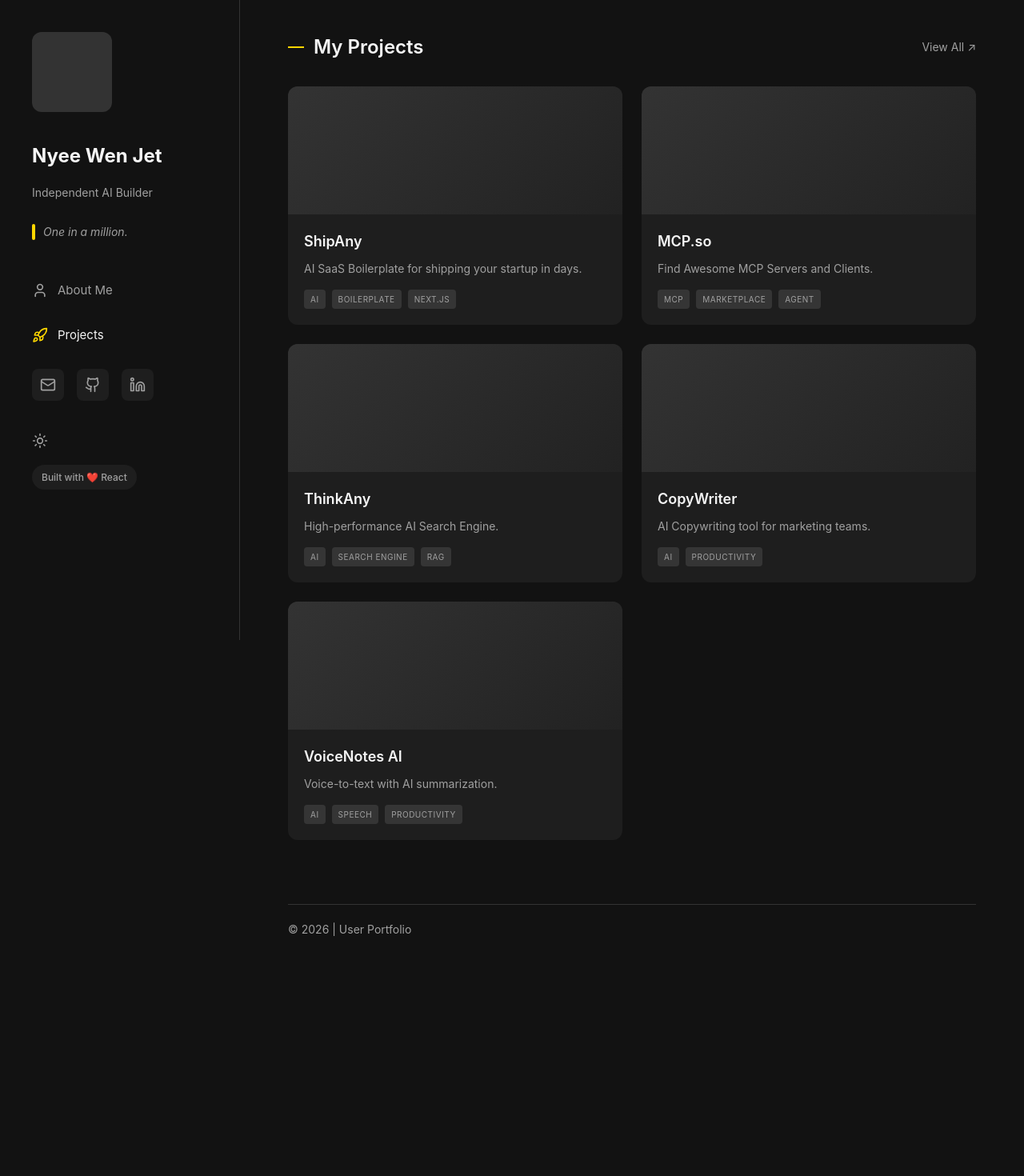
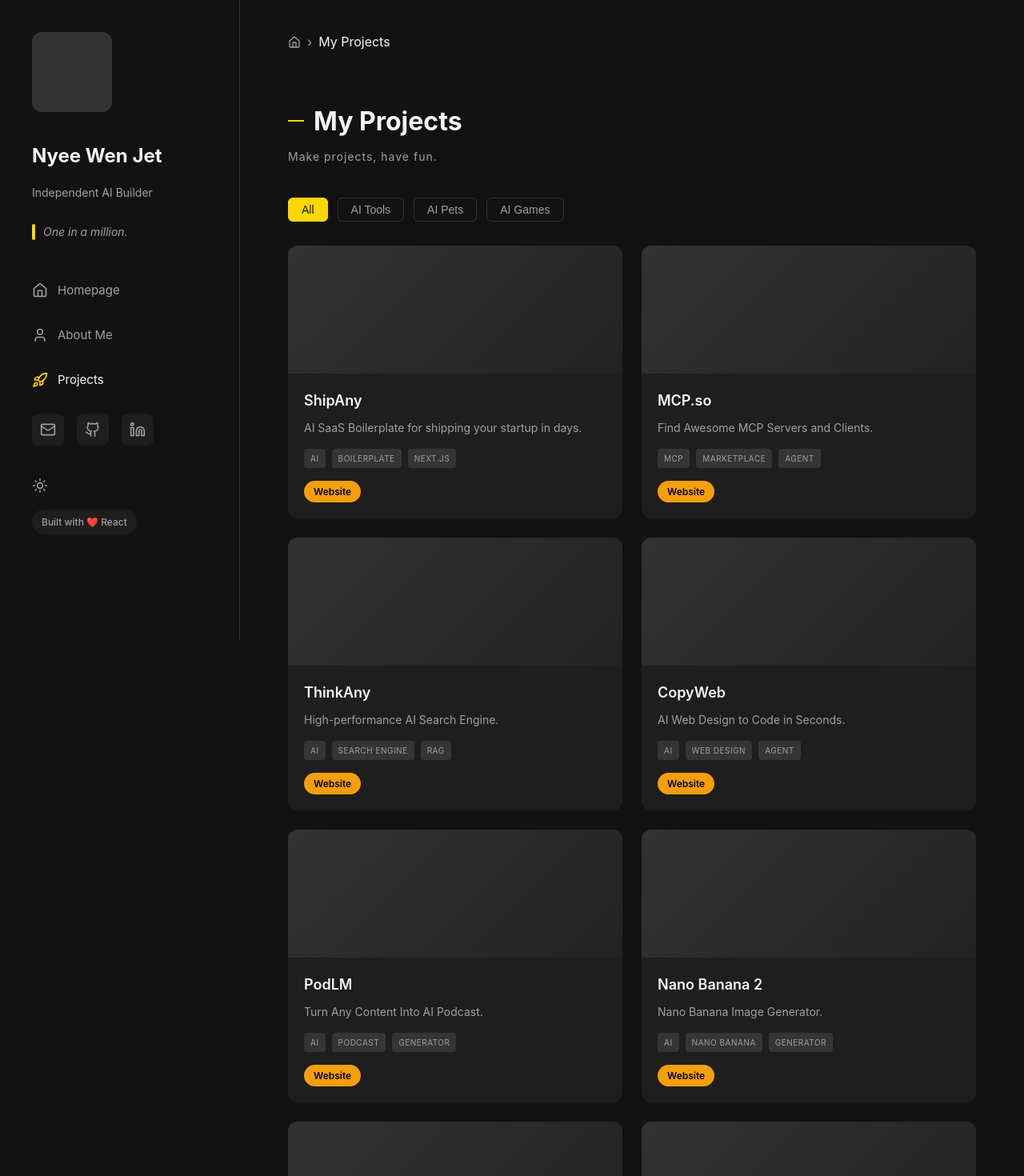
Before and after one commit to JetC0918/portfolio, a React (Vite) app: page /projects in a window 1280 px wide. Shown: the top 1470 px of the page at 80% size. Before the commit the page ends 1213 px from the top, so only its background shows below. Built offline with nearby package versions, Linux system fonts and the light colour scheme.

Commit message:
Fix styling

```diff
--- a/index.html
+++ b/index.html
@@ -1,13 +1,16 @@
 <!doctype html>
 <html lang="en">
+
 <head>
   <meta charset="UTF-8" />
-    <link rel="icon" type="image/svg+xml" href="/vite.svg" />
+  <link rel="icon" type="image/svg+xml" href="/robot-icon.svg" />
   <meta name="viewport" content="width=device-width, initial-scale=1.0" />
-    <title>portfolio</title>
+  <title>Jet Homepage</title>
 </head>
+
 <body>
   <div id="root"></div>
   <script type="module" src="/src/main.jsx"></script>
 </body>
+
 </html>
--- a/src/App.jsx
+++ b/src/App.jsx
@@ -28,7 +28,7 @@
           <Route path="/projects" element={<ProjectsPage />} />
         </Routes>
         <div className="footer-copyright">
-          © 2026 | User Portfolio
+          © 2026 | Jet
         </div>
       </main>
     </div>
--- a/src/components/Sidebar.jsx
+++ b/src/components/Sidebar.jsx
@@ -1,5 +1,5 @@
 
-import { Github, Linkedin, Moon, Sun, User, Rocket, Mail } from 'lucide-react';
+import { Github, Linkedin, Moon, Sun, User, Rocket, Mail, House } from 'lucide-react';
 import { NavLink } from 'react-router-dom';
 import './Sidebar.css';
 
@@ -18,6 +18,16 @@
 
             <nav className="nav-links">
                 <ul className="nav-list">
+                    <li>
+                        <NavLink
+                            to="/"
+                            end
+                            className={({ isActive }) => `nav-item ${isActive ? 'active' : ''}`}
+                        >
+                            <House size={20} />
+                            <span>Homepage</span>
+                        </NavLink>
+                    </li>
                     <li>
                         <NavLink
                             to="/about"
--- a/src/pages/AboutPage.jsx
+++ b/src/pages/AboutPage.jsx
@@ -27,13 +27,13 @@
                             <p className="intro-text">
                                 — Welcome to my personal homepage.
                             </p>
-                            <p>
+                            <p className="intro-text">
                                 I am a passionate Full Stack Developer. In 2015, I graduated with a degree in Computer Science. Since then, influenced by the power of software, I taught myself coding and entered the IT industry, using the alias "One in a Million" to this day.
                             </p>
-                            <p>
+                            <p className="intro-text">
                                 In 2018, I joined a major tech company as a backend engineer. During my five years there, I focused on payment system development and architecture design, growing from a self-taught programmer to a professional engineer.
                             </p>
-                            <p>
+                            <p className="intro-text">
                                 In 2023, I decided to become an independent developer, going all-in on AI applications and global markets.
                             </p>
                         </div>
--- a/src/pages/HomePage.jsx
+++ b/src/pages/HomePage.jsx
@@ -1,10 +1,20 @@
-
+import { Home } from 'lucide-react';
+import { Link } from 'react-router-dom';
 import { HeroSection } from '../sections/HeroSection';
 import { ProjectsSection } from '../sections/ProjectsSection';
+import '../sections/Sections.css';
 
 export function HomePage() {
     return (
-        <div className="page-content">
+        <div className="page-content home-page">
+            <div className="breadcrumb">
+                <Link to="/" className="breadcrumb-link">
+                    <Home size={16} />
+                </Link>
+                <span className="breadcrumb-separator">›</span>
+                <span className="breadcrumb-current">Overview</span>
+            </div>
+
             <HeroSection />
             <ProjectsSection variant="home-grid" />
         </div>
--- /dev/null
+++ b/src/pages/ProjectsPage.css
@@ -0,0 +1,53 @@
+.projects-grid-2col {
+    display: grid;
+    grid-template-columns: repeat(2, 1fr);
+    gap: 24px;
+}
+
+.filter-row {
+    display: flex;
+    gap: 12px;
+    margin-bottom: 30px;
+}
+
+.filter-btn {
+    background: transparent;
+    border: 1px solid var(--border-color);
+    color: var(--text-secondary);
+    padding: 6px 16px;
+    border-radius: 6px;
+    font-size: 14px;
+    cursor: pointer;
+    transition: all 0.2s;
+}
+
+.filter-btn:hover {
+    border-color: var(--accent-color);
+    color: var(--text-primary);
+}
+
+.filter-btn.active {
+    background-color: var(--accent-color);
+    border-color: var(--accent-color);
+    color: var(--bg-primary);
+    /* Contrast text */
+}
+
+/* Website Badge style matching reference (Yellowish/Orange) */
+.website-badge {
+    display: inline-flex;
+    align-items: center;
+    background-color: #f59e0b;
+    /* Amber/Orange */
+    color: black;
+    font-size: 12px;
+    font-weight: 600;
+    padding: 4px 12px;
+    border-radius: 16px;
+}
+
+@media (max-width: 768px) {
+    .projects-grid-2col {
+        grid-template-columns: 1fr;
+    }
+}
--- a/src/pages/ProjectsPage.jsx
+++ b/src/pages/ProjectsPage.jsx
@@ -1,11 +1,109 @@
+import { Home, Rocket } from 'lucide-react';
+import { Link } from 'react-router-dom';
+import '../sections/Sections.css';
+import './ProjectsPage.css'; // New CSS file for page specific styles if needed
 
-import { ProjectsSection } from '../sections/ProjectsSection';
-import '../sections/Sections.css';
+const projects = [
+    {
+        title: 'ShipAny',
+        description: 'AI SaaS Boilerplate for shipping your startup in days.',
+        tags: ['AI', 'Boilerplate', 'Next.js'],
+        link: '#'
+    },
+    {
+        title: 'MCP.so',
+        description: 'Find Awesome MCP Servers and Clients.',
+        tags: ['MCP', 'Marketplace', 'Agent'],
+        link: '#'
+    },
+    {
+        title: 'ThinkAny',
+        description: 'High-performance AI Search Engine.',
+        tags: ['AI', 'Search Engine', 'RAG'],
+        link: '#'
+    },
+    {
+        title: 'CopyWeb',
+        description: 'AI Web Design to Code in Seconds.',
+        tags: ['AI', 'Web Design', 'Agent'],
+        link: '#'
+    },
+    {
+        title: 'PodLM',
+        description: 'Turn Any Content Into AI Podcast.',
+        tags: ['AI', 'Podcast', 'Generator'],
+        link: '#'
+    },
+    {
+        title: 'Nano Banana 2',
+        description: 'Nano Banana Image Generator.',
+        tags: ['AI', 'Nano Banana', 'Generator'],
+        link: '#'
+    },
+    {
+        title: 'HeyBeauty',
+        description: 'AI Virtual Try On.',
+        tags: ['AI', 'Virtual Try On'],
+        link: '#'
+    },
+    {
+        title: 'Melodisco',
+        description: 'AI Music Player.',
+        tags: ['AI', 'Music Player'],
+        link: '#'
+    },
+    {
+        title: 'AI Cover',
+        description: 'AI Cover Generator.',
+        tags: ['AI', 'Cover', 'Generator'],
+        link: '#'
+    }
+];
 
 export function ProjectsPage() {
     return (
-        <div className="page-content">
-            <ProjectsSection />
+        <div className="page-content projects-page">
+            <div className="breadcrumb">
+                <Link to="/" className="breadcrumb-link">
+                    <Home size={16} />
+                </Link>
+                <span className="breadcrumb-separator">›</span>
+                <span className="breadcrumb-current">My Projects</span>
+            </div>
+
+            <section className="section">
+                <div className="about-header">
+                    <h1 className="page-title">My Projects</h1>
+                    <p className="page-subtitle">Make projects, have fun.</p>
+                </div>
+
+                <div className="filter-row">
+                    <button className="filter-btn active">All</button>
+                    <button className="filter-btn">AI Tools</button>
+                    <button className="filter-btn">AI Pets</button>
+                    <button className="filter-btn">AI Games</button>
+                </div>
+
+                <div className="projects-grid-2col">
+                    {projects.map((project, index) => (
+                        <a href={project.link} key={index} className="project-card">
+                            <div className="card-image-placeholder"></div>
+                            <div className="card-content">
+                                <h3 className="card-title">{project.title}</h3>
+                                <p className="card-description">{project.description}</p>
+                                <div className="card-tags">
+                                    {project.tags.map(tag => (
+                                        <span key={tag} className="tag">{tag}</span>
+                                    ))}
+                                </div>
+                                <div className="card-footer" style={{ marginTop: '16px' }}>
+                                    <span className="website-badge">Website</span>
+                                </div>
+                            </div>
+                        </a>
+                    ))}
+                </div>
+            </section>
         </div>
     );
 }
--- a/src/sections/ProjectsSection.jsx
+++ b/src/sections/ProjectsSection.jsx
@@ -43,6 +43,8 @@
         containerClass = "projects-horizontal";
     }
 
+    const displayProjects = variant === 'home-grid' ? projects.slice(0, 3) : projects;
+
     return (
         <section className="section projects-section" id="projects">
             <div className="section-header">
@@ -51,7 +53,7 @@
             </div>
 
             <div className={containerClass}>
-                {projects.map((project, index) => (
+                {displayProjects.map((project, index) => (
                     <a href={project.link} key={index} className="project-card">
                         <div className="card-image-placeholder"></div>
                         <div className="card-content">
--- a/src/sections/Sections.css
+++ b/src/sections/Sections.css
@@ -79,6 +79,17 @@
     font-weight: 700;
     color: var(--text-primary);
     margin-bottom: 8px;
+    display: flex;
+    align-items: center;
+}
+
+.page-title::before {
+    content: '';
+    display: block;
+    width: 20px;
+    height: 2px;
+    background-color: var(--accent-color);
+    margin-right: 12px;
 }
 
 .page-subtitle {
@@ -89,12 +100,22 @@
 
 .intro-text {
     font-weight: 500;
-    color: var(--text-primary);
+    color: var(--text-secondary);
     margin-bottom: 24px;
+}
+
+.about-content {
+    padding-left: 32px;
+    /* Indent bio block from the left */
 }
 
 
 /* Hero Section specific */
+.hero-section {
+    margin-top: 60px;
+    /* Match About/Projects page spacing from breadcrumb to title */
+}
+
 .hero-content {
     color: var(--text-secondary);
     line-height: 1.8;
```
Also changed, not shown: public/robot-icon.svg (added). Lines whose indentation alone changed are shown as unchanged.
